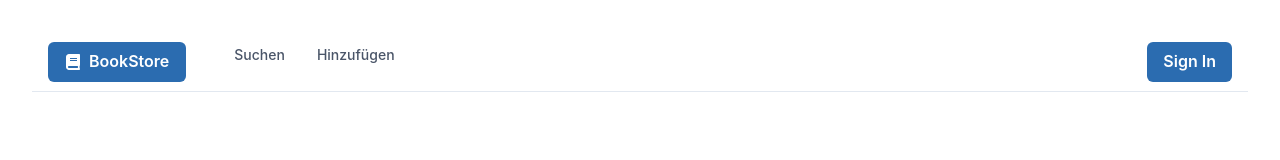
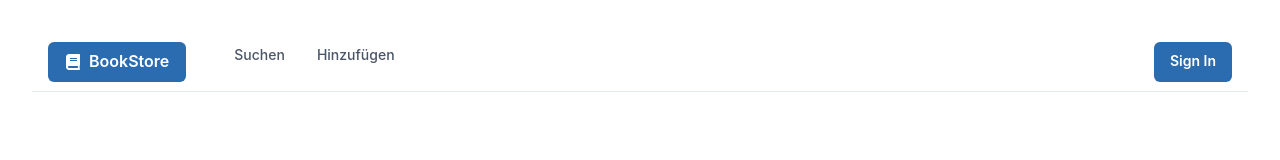
Before and after one commit to MarcoC567/buchweb, a React (Vite) app: page /login in a window 1280 px wide. Shown: the top 160 px of the page. Built offline with nearby package versions, Linux system fonts and the light colour scheme.

Commit message:
Login funktioniert nun, Search auch, mit Login gibt es Delete bei search

```diff
--- a/src/App.jsx
+++ b/src/App.jsx
@@ -8,7 +8,7 @@ import Login from "./components/header/login.jsx";
 //import { useAuth } from './components/provider/useAuth.js';
 
 function App() {
-  //const {writeAccess} = useAuth(); <---- relevant für AddBook und EditBook
+  //const {writeAccess} = useAuth();
   return (
     <Router>
       <div className="App">
@@ -16,7 +16,7 @@ function App() {
         <div className="content">
           <Routes>
             <Route path="/" element={<Home />} />
-            <Route path="/search" element={  <Search /> } />
+            <Route path="/search" element={   <Search /> } />
             <Route path="/login" element={<Login/>}/>
           </Routes>
         </div>
--- a/src/components/form/SearchBookForm.jsx
+++ b/src/components/form/SearchBookForm.jsx
@@ -47,7 +47,7 @@ const BookSearchForm = ({
   handleDeleteRow,
   handleReset,
 }) => {
-  console.log(buchDataWithUniqueId);
+
 
   return (
     <div>
--- a/src/components/header/Navbar.tsx
+++ b/src/components/header/Navbar.tsx
@@ -23,11 +23,19 @@ import {
   ChevronDownIcon,
   ChevronRightIcon,
 } from "@chakra-ui/icons";
-import { Link as RouterLink } from "react-router-dom";
+import { Link as RouterLink, useNavigate } from "react-router-dom";
+import {useContext} from "react";
+import { AuthContext } from "../provider/AuthProvider";
 
 export default function WithSubnavigation() {
   const { isOpen, onToggle } = useDisclosure();
+  const auth : any = useContext(AuthContext);
+  const navigate = useNavigate();
 
+  const handleLogout = () => {
+    auth.logout();
+    navigate("/");
+  };
   return (
     <Box>
       <Flex
@@ -80,19 +88,34 @@ export default function WithSubnavigation() {
   direction={"row"}
   spacing={6}
 >
+{auth && auth.isLoggedIn() ? (
             <Button
-            as={"a"}
-            fontSize={"4x2"}
+              fontSize={"sm"}
+              fontWeight={600}
+              color={"white"}
+              bg={"red.600"}
+              onClick={handleLogout}
+              _hover={{
+                bg: "red.800",
+              }}
+            >
+              Logout
+            </Button>
+          ) : (
+            <Button
+              as={RouterLink}
+              to={"/login"}
+              fontSize={"sm"}
               fontWeight={600}
               color={"white"}
               bg={"blue.600"}
-            href={"/login"}
               _hover={{
                 bg: "blue.800",
               }}
             >
               Sign In
             </Button>
+  )}
 </Stack>
       </Flex>
 
--- a/src/components/header/login.jsx
+++ b/src/components/header/login.jsx
@@ -25,8 +25,10 @@ const Login = () => {
     try {
       setErrorMessage("");
       const success = await login(benutzer, password);
+      console.log(success)
       if (success) {
         navigate("/");
+        console.log("ok")
       } else {
         setErrorMessage("Invalid user or password. Please try again.");
       }
--- a/src/components/main/SearchBook.jsx
+++ b/src/components/main/SearchBook.jsx
@@ -1,9 +1,9 @@
 import axios from "axios";
-import {  useContext, useEffect, useState } from "react";
+import {  useEffect, useState } from "react";
 import { useNavigate } from "react-router-dom";
 
 import SearchForm from "../form/SearchBookForm";
-import { AuthContext } from '../provider/AuthProvider';
+import { useAuth } from "../provider/useAuth.js";
 
 const BookSearch = () => {
   const [buchData, setBuchData] = useState([]);
@@ -16,7 +16,7 @@ const BookSearch = () => {
   const [selectedBookFormat, setSelectedBookFormat] = useState("");
   const [searchError, setSearchError] = useState(false);
   const [showTable, setShowTable] = useState(false);
-   const { cToken } = useContext(AuthContext);
+  const { cToken } = useAuth();
   const navigate = useNavigate();
 
   function getIdFromLinks(_links) {
@@ -41,6 +41,7 @@ const BookSearch = () => {
   const handleSearch = async () => {
     setSearchError(false);
     setShowTable(true);
+    console.log(cToken);
 
     try {
       let apiUrl = "/api/rest";
--- a/src/components/provider/AuthProvider.jsx
+++ b/src/components/provider/AuthProvider.jsx
@@ -1,23 +1,30 @@
-import { createContext, useState } from 'react';
+import { createContext, useState, useEffect } from 'react';
 import PropTypes from 'prop-types';
 import axios from 'axios';
 
+export const AuthContext = createContext(null);
+
 export const AuthProvider = ({ children }) => {
-  const [cToken, setCToken] = useState('');
+
+  const [cToken, setCToken] = useState(localStorage.getItem('cToken') || '');
   const [writeAccess, setWriteAccess] = useState(false);
+
+
+  useEffect(() => {
+    if (cToken) {
+      setWriteAccess(true);
+    }
+  }, [cToken]);
 
   const login = async (username, password) => {
     try {
       const response = await loginUser({ username, password });
-      const { token, roles } = response.data;
-      setCToken(token);
-
-      const isAdminOrFachabteilung = roles.some(
-        (r) => r === 'admin' || r === 'fachabteilung'
-      );
-      const isKunde = roles.includes('kunde');
-      setWriteAccess(isAdminOrFachabteilung);
-      return isAdminOrFachabteilung || isKunde;
+      const { access_token } = response.data;
+      console.log(response.data);
+      setCToken(access_token);
+      localStorage.setItem('cToken', access_token);
+      setWriteAccess(true);
+      return true;
     } catch (error) {
       return false;
     }
@@ -25,9 +32,7 @@ export const AuthProvider = ({ children }) => {
 
   const loginUser = async ({ username, password }) => {
     const url = '/api/auth/login';
-    const requestData = `username=${encodeURIComponent(
-      username
-    )}&password=${encodeURIComponent(password)}`;
+    const requestData = `username=${encodeURIComponent(username)}&password=${encodeURIComponent(password)}`;
 
     const response = await axios.post(url, requestData);
     if (response.status === 200) {
@@ -37,14 +42,18 @@ export const AuthProvider = ({ children }) => {
     }
   };
 
+
   const logout = () => {
     setCToken('');
     setWriteAccess(false);
+    localStorage.removeItem('cToken');
   };
 
   const isLoggedIn = () => {
-    return (cToken !== '')
-  }
+    return cToken !== '';
+  };
+
+  console.log(cToken);
 
   return (
     <AuthContext.Provider value={{ cToken, writeAccess, login, logout, isLoggedIn }}>
@@ -56,5 +65,3 @@ export const AuthProvider = ({ children }) => {
 AuthProvider.propTypes = {
   children: PropTypes.node.isRequired,
 };
-
-export const AuthContext = createContext(null);
--- a/src/components/provider/useAuth.js
+++ b/src/components/provider/useAuth.js
@@ -4,6 +4,9 @@ import { AuthContext } from './AuthProvider.jsx';
 
 export const useAuth = () => {
   const context = useContext(AuthContext);
+  console.log("ok")
+  console.log(context)
+  console.log("ok")
   if (!context) {
     throw new Error(
       'useAuth kann nur innerhalb von AuthProvider aufgerufen werden.'
--- a/src/main.jsx
+++ b/src/main.jsx
@@ -7,10 +7,10 @@ import { AuthProvider } from './components/provider/AuthProvider.jsx'
 
 ReactDOM.createRoot(document.getElementById('root')).render(
   <React.StrictMode>
+          <AuthProvider>
     <ChakraProvider>
-      <AuthProvider>
         <App />
+     </ChakraProvider>
      </AuthProvider>
-     </ChakraProvider>
   </React.StrictMode>
 );
```
Lines whose indentation alone changed are shown as unchanged.
